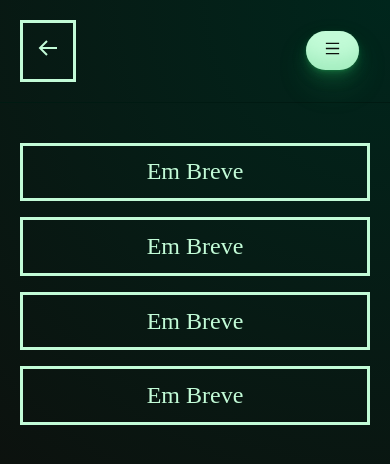
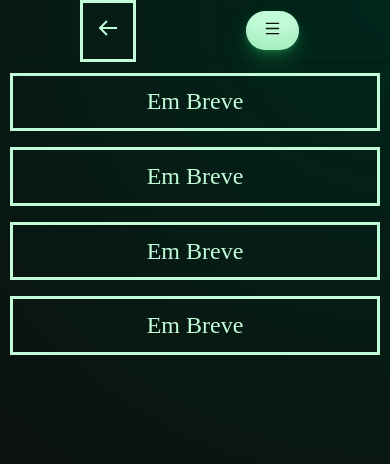
Before and after one commit to GustaDaHora/Number-Playgorund, a React (Vite) app: page /cronics in a window 390 px wide. Shown: the top 464 px of the page. Built offline with nearby package versions, Linux system fonts and the light colour scheme; a web font is replaced by a local one.

Commit message:
Fix: Cronics page
Styles and responsiveness were not ideal

```diff
--- a/src/app/pages/Cronics/index.tsx
+++ b/src/app/pages/Cronics/index.tsx
@@ -15,46 +15,41 @@ const Container = styled.div`
     ${({ theme }) => theme.COLORS.BACKGROUND_700} 0%,
     ${({ theme }) => theme.COLORS.BACKGROUND_900} 70%
   );
-
-  display: grid;
-  grid-template-rows: auto 1fr;
-  grid-template-columns: 1fr 300px;
-  grid-gap: 20px;
-  height: 100vh;
-  margin: 0;
-
-  > Header {
-    grid-row: 1;
-    grid-column: 1 / span 2;
-    padding: 20px;
-  }
+  main {
+    display: flex;
     > section {
       text-align: center;
-    grid-row: 2;
-    grid-column: 1;
       padding: 20px;
       display: flex;
       flex-direction: column;
       gap: 1rem;
+      width: 75%;
     }
     > aside {
-    grid-row: 2;
-    grid-column: 2;
+      width: 25%;
       padding: 20px;
       display: flex;
       flex-direction: column;
       color: #0d100d;
     }
+  }
 
+  .headerButton {
+    display: none;
+  }
   @media (max-width: 768px) {
-    grid-template-columns: 1fr;
-    #toggleButton {
+    .headerButton {
       display: block;
     }
-
-    > header,
-    section {
-      grid-column: 1;
+    main {
+      > section {
+        width: 100%;
+        padding: 10px;
+      }
+      > aside {
+        width: 70%;
+        padding: 10px;
+      }
     }
   }
 `;
@@ -83,10 +78,11 @@ export function Cronics(): React.ReactElement {
   return (
     <Container>
       <Header>
-        <Button onClick={toggleAside}>
+        <Button className="headerButton" onClick={toggleAside}>
           <AiOutlineMenu />
         </Button>
       </Header>
+      <main>
         <section>
           <LinkButton to="/">Em Breve</LinkButton>
           <LinkButton to="/">Em Breve</LinkButton>
@@ -95,9 +91,10 @@ export function Cronics(): React.ReactElement {
         </section>
         {isSideMenuVisible && (
           <aside>
-          <LinkButton to="/">Em Breve</LinkButton>
+            <LinkButton to="/">ESCREVER</LinkButton>
           </aside>
         )}
+      </main>
     </Container>
   );
 }
```
Lines whose indentation alone changed are shown as unchanged.
